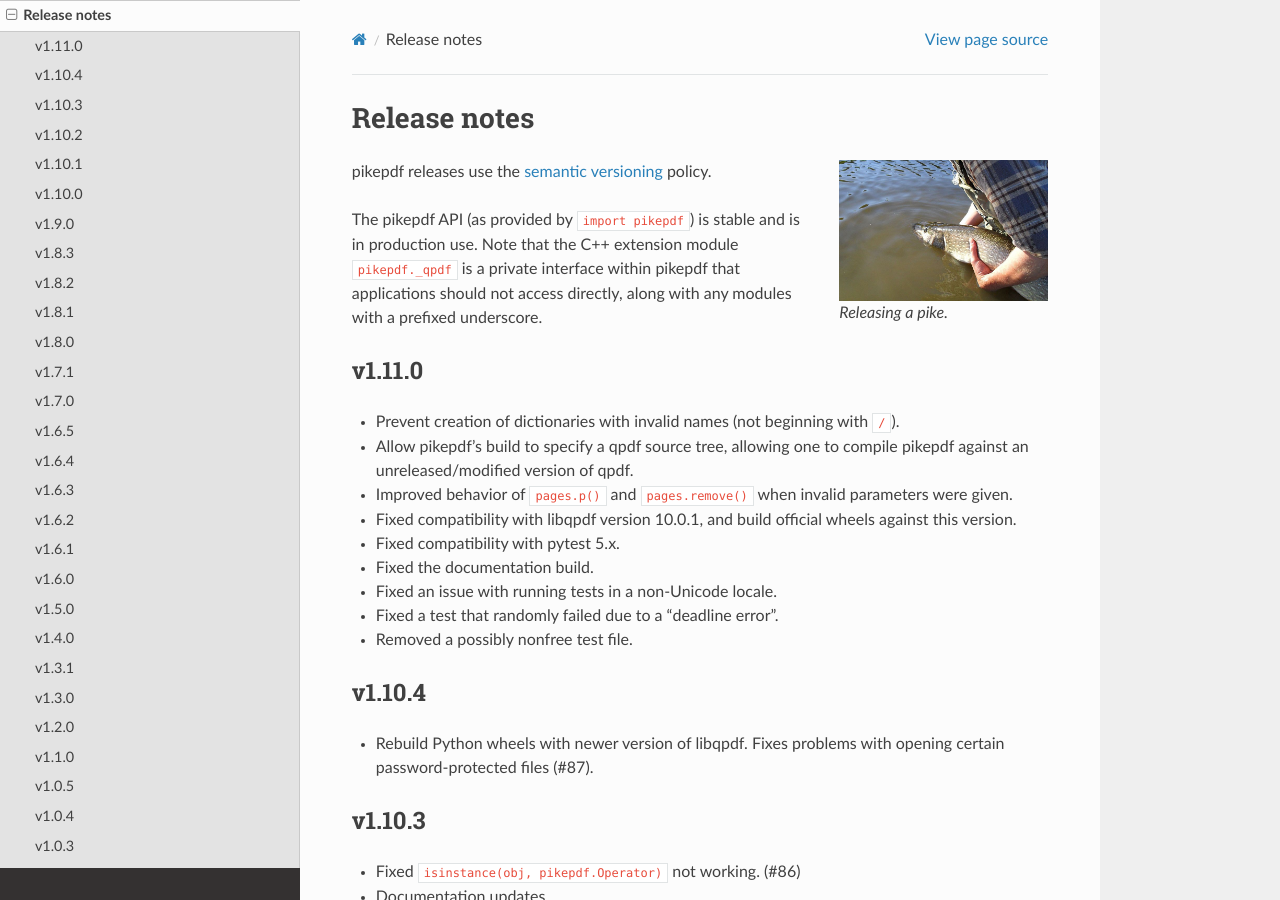
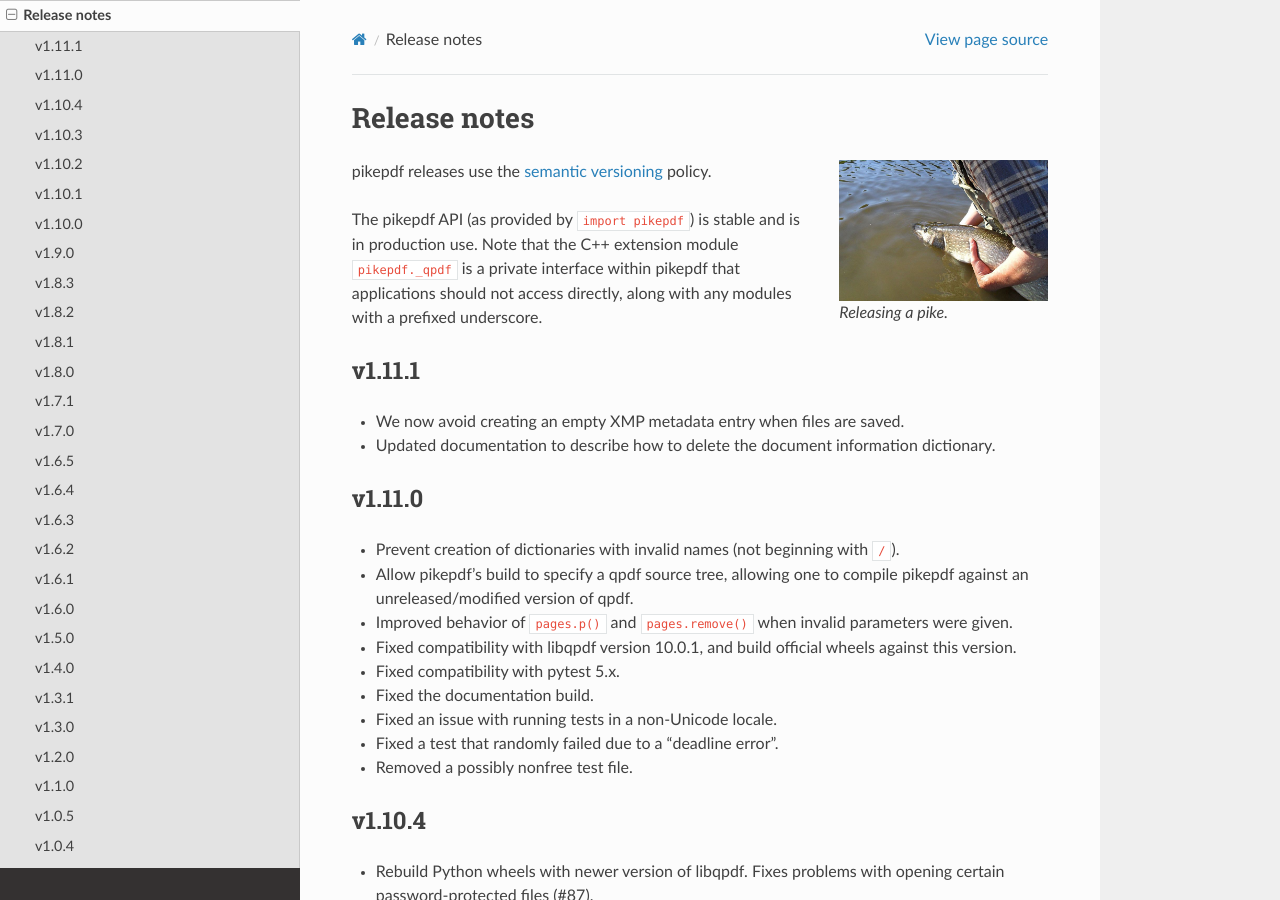
Before and after one commit to pikepdf/pikepdf, a Sphinx documentation site: the page built from docs/release_notes.rst, in a window 1280 px wide and 900 px high. Built offline with Sphinx 7.4.7 and the Read the Docs theme 2.0.0, drawn with Linux system fonts in a browser that asks for light colours; pages that are not in the unit, such as notebooks, are missing from menus; the version number could not be read and is left out.

Commit message:
v1.11.1 release notes

```diff
--- a/docs/release_notes.rst
+++ b/docs/release_notes.rst
@@ -17,6 +17,13 @@ The pikepdf API (as provided by ``import pikepdf``) is stable and
 is in production use. Note that the C++ extension module
 ``pikepdf._qpdf`` is a private interface within pikepdf that applications
 should not access directly, along with any modules with a prefixed underscore.
+
+v1.11.1
+=======
+
+-  We now avoid creating an empty XMP metadata entry when files are saved.
+-  Updated documentation to describe how to delete the document information
+   dictionary.
 
 v1.11.0
 =======
```
